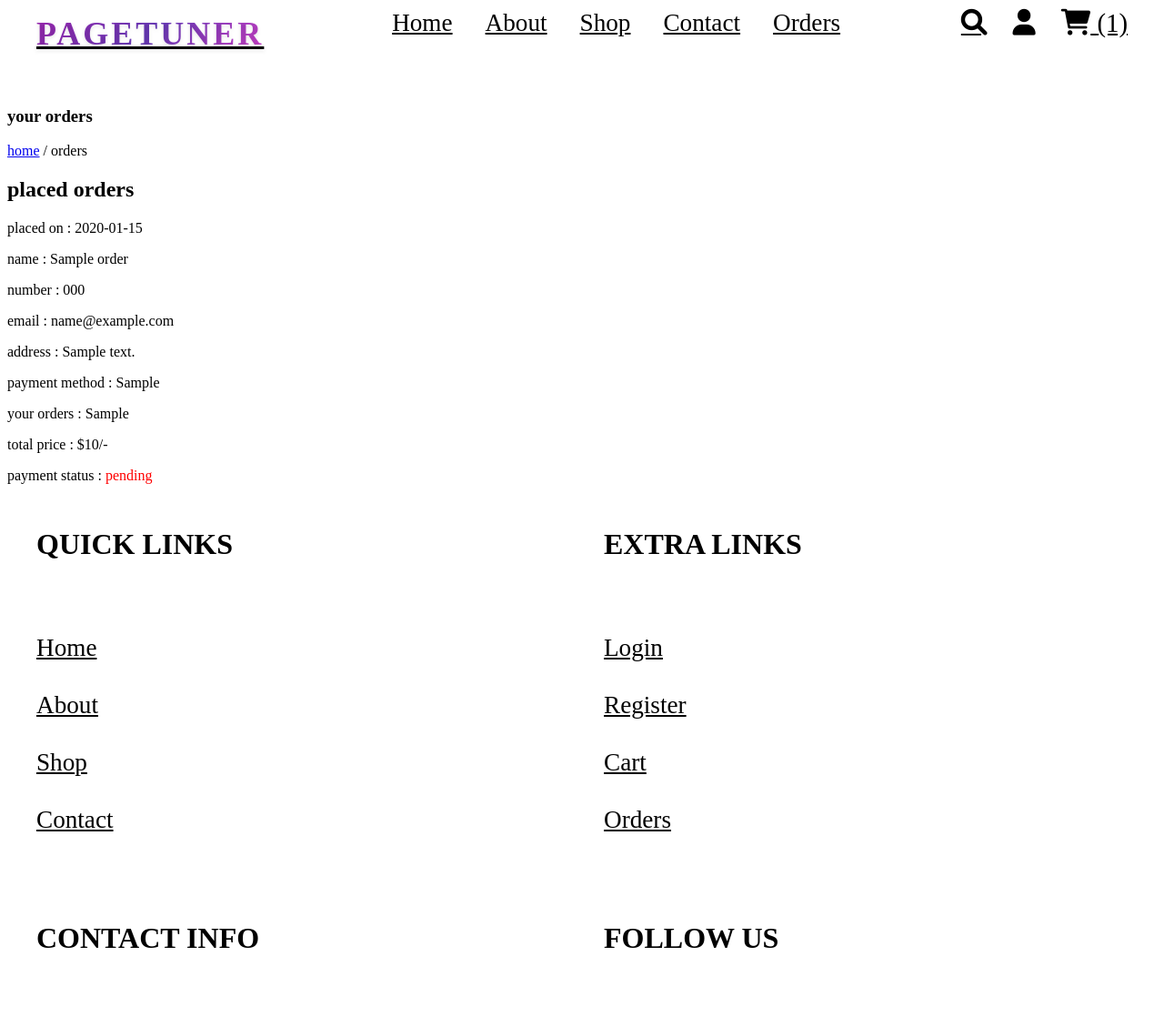
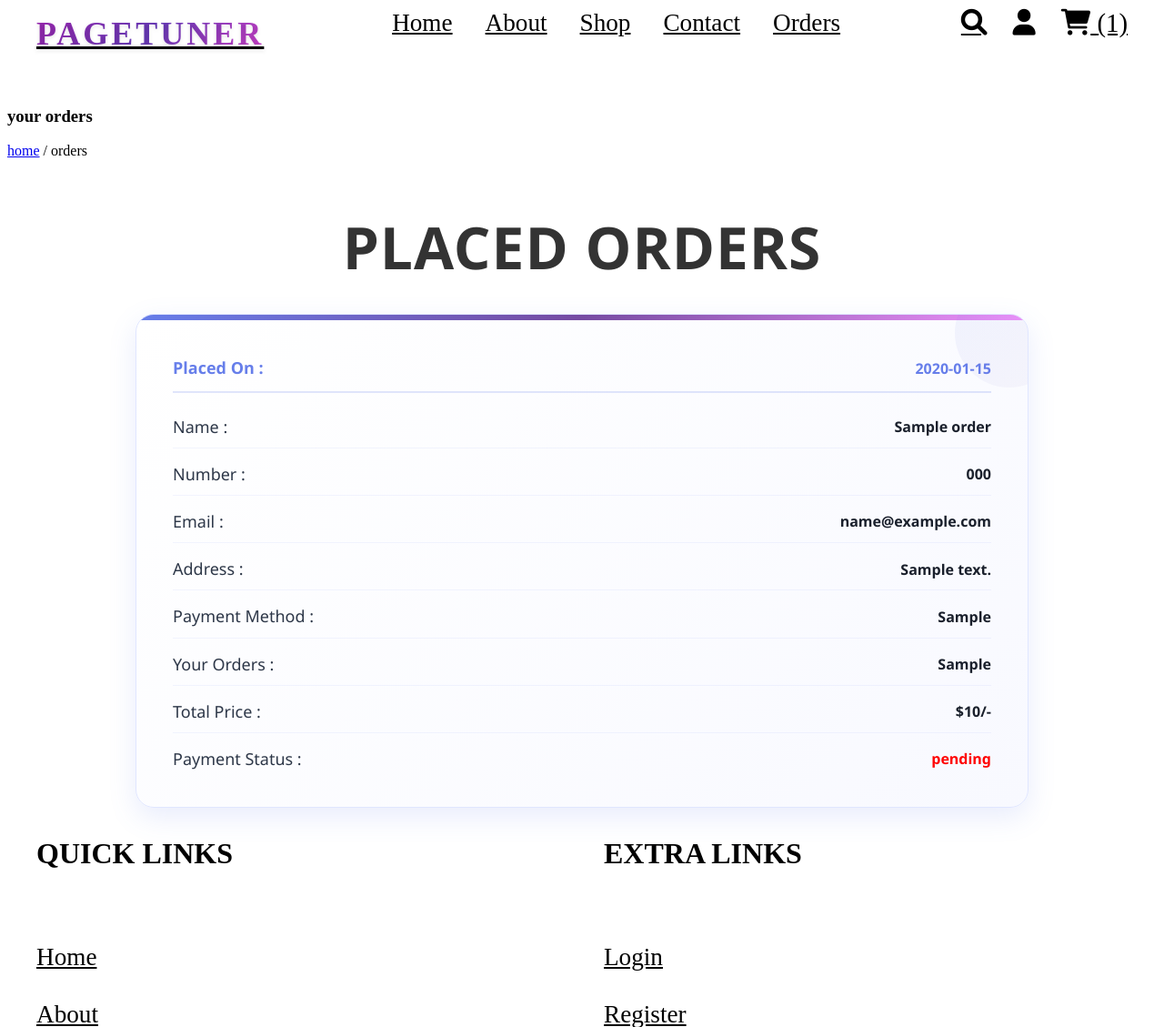
Before and after one commit to Sashika-Dilmina/Book-store, a PHP site: page /orders.php in a window 1280 px wide. Shown: the part 193-1322 px from the top of the page at 91% size. Run offline with PHP 8.4, Linux system fonts and the light colour scheme; the visitor is signed in with stand-in values (Sample User, id 1); tables that the repository leaves empty hold one stand-in row (values such as "Sample post").

Commit message:
updated  order

```diff
--- /dev/null
+++ b/order.css
@@ -0,0 +1,165 @@
+@import url(./global.css);
+.placed-orders {
+  max-width: 1200px;
+  margin: 0 auto;
+  padding: right;
+  font-family: "Segoe UI", Tahoma, Geneva, Verdana, sans-serif;
+}
+
+.placed-orders .title {
+  text-align: center;
+  font-size: 4rem;
+  color: #333;
+  margin-bottom: 30px;
+  text-transform: uppercase;
+  letter-spacing: 1px;
+  font-weight: 600;
+}
+
+.placed-orders .box-container {
+  display: flex;
+  flex-wrap: wrap;
+  gap: 20px;
+  justify-content: center;
+}
+
+.placed-orders .box {
+  background: linear-gradient(135deg, #ffffff 0%, #f8f9ff 100%);
+  border: 1px solid #e0e6ff;
+  border-radius: 20px;
+  padding: 30px 40px;
+  width: 900px;
+  box-shadow: 0 10px 30px rgba(102, 126, 234, 0.15);
+  transition: all 0.3s ease;
+  position: relative;
+  overflow: hidden;
+}
+
+.placed-orders .box::before {
+  content: "";
+  position: absolute;
+  top: 0;
+  left: 0;
+  right: 0;
+  height: 6px;
+  background: linear-gradient(135deg, #667eea 0%, #764ba2 50%, #f093fb 100%);
+}
+
+.placed-orders .box::after {
+  content: "";
+  position: absolute;
+  top: 0;
+  right: 0;
+  width: 120px;
+  height: 120px;
+  background: linear-gradient(
+    135deg,
+    rgba(102, 126, 234, 0.08) 0%,
+    rgba(118, 75, 162, 0.04) 100%
+  );
+  border-radius: 50%;
+  transform: translate(40px, -40px);
+}
+
+.placed-orders .box:hover {
+  transform: translateY(-8px);
+  box-shadow: 0 20px 45px rgba(102, 126, 234, 0.25);
+  border-color: #667eea;
+}
+
+.placed-orders .box p {
+  margin: 6px 0;
+  font-size: 18px;
+  color: #2d3748;
+  display: flex;
+  justify-content: space-between;
+  align-items: center;
+  padding: 10px 0;
+  border-bottom: 1px solid rgba(102, 126, 234, 0.08);
+  font-weight: 500;
+  line-height: 1.4;
+}
+
+.placed-orders .box p:last-child {
+  border-bottom: none;
+  margin-bottom: 0;
+}
+
+.placed-orders .box p span {
+  font-weight: 600;
+  color: #1a202c;
+  margin-left: 5px;
+  word-wrap: break-word;
+  font-size: 16px;
+}
+/* Label styling for better readability */
+.placed-orders .box p {
+  text-transform: capitalize;
+}
+
+.placed-orders .box p span {
+  text-transform: none;
+}
+
+/* Add subtle animation on load */
+.placed-orders .box {
+  animation: fadeInUp 0.6s ease-out;
+}
+
+@keyframes fadeInUp {
+  from {
+    opacity: 0;
+    transform: translateY(20px);
+  }
+  to {
+    opacity: 1;
+    transform: translateY(0);
+  }
+}
+
+/* Mobile Responsive */
+@media (max-width: 768px) {
+  .placed-orders {
+    padding: 15px;
+  }
+
+  .placed-orders .box-container {
+    flex-direction: column;
+    align-items: center;
+  }
+
+  .placed-orders .box {
+    width: 100%;
+    max-width: 900px;
+    padding: 25px 30px;
+  }
+
+  .placed-orders .box p {
+    font-size: 15px;
+    padding: 8px 0;
+  }
+
+  .placed-orders .box p span {
+    font-size: 15px;
+    min-width: 200px;
+  }
+
+  .placed-orders .title {
+    font-size: 1.5rem;
+    margin-bottom: 20px;
+  }
+}
+
+/* Enhanced styling for better visual hierarchy */
+.placed-orders .box p:first-child {
+  font-weight: 600;
+  color: #667eea;
+  border-bottom: 2px solid rgba(102, 126, 234, 0.2);
+  padding-bottom: 12px;
+  margin-bottom: 15px;
+}
+
+.placed-orders .box p:first-child span {
+  color: #667eea;
+  font-weight: 700;
+}
--- a/orders.php
+++ b/orders.php
@@ -24,7 +24,7 @@ if(!isset($user_id)){
    <link rel="stylesheet" href="https://cdnjs.cloudflare.com/ajax/libs/font-awesome/6.0.0/css/all.min.css">
 
    <!-- custom css file link  -->
-   <link rel="stylesheet" href="css/style.css">
+   <link rel="stylesheet" href="order.css">
 
 </head>
 <body>
```
